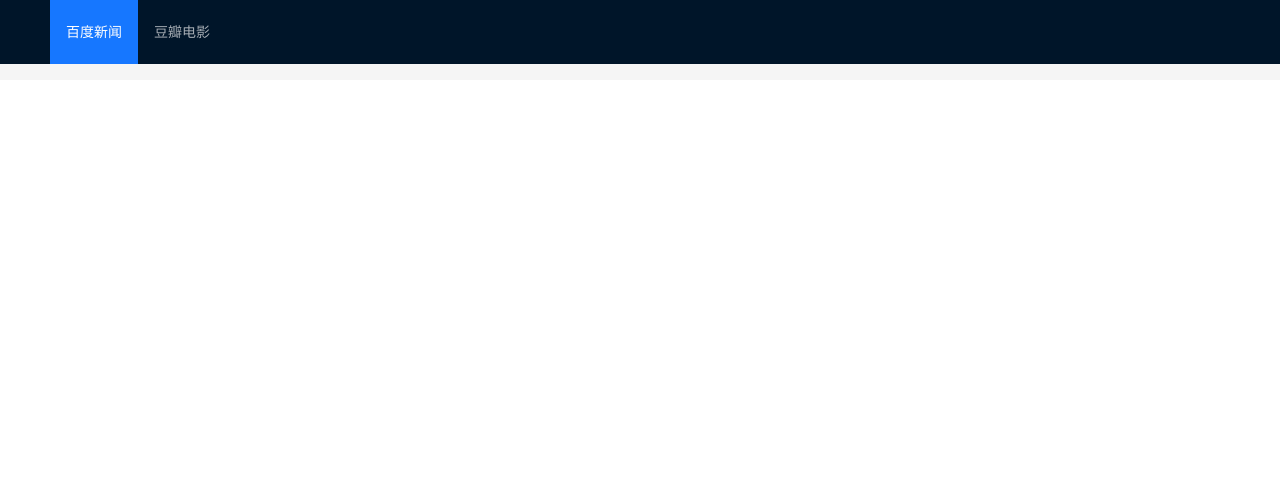
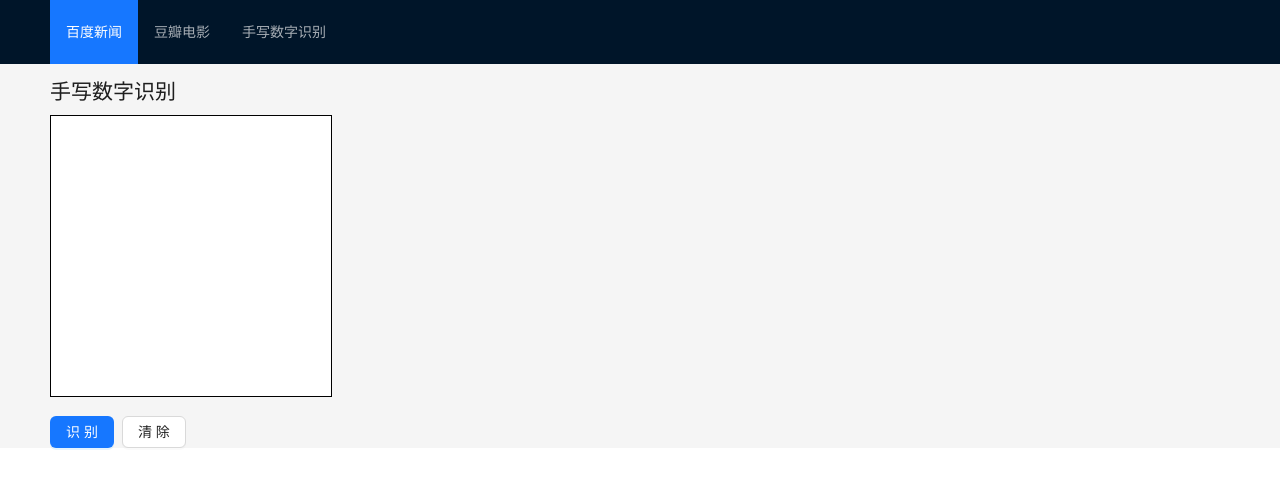
Before and after one commit to AroPlaChannel/crawler-frontend, a React (Create React App) app: page /recognize in a window 1280 px wide. Before the commit this address had no page. Shown: the top 488 px of the page. Built offline with nearby package versions, Linux system fonts and the light colour scheme.

Commit message:
提供用户手写数字并判断功能

```diff
--- a/src/App.js
+++ b/src/App.js
@@ -1,7 +1,10 @@
 import React from 'react';
 import { BrowserRouter as Router, Route, Routes, Link } from 'react-router-dom';
+
 import News from './News';
 import Movies from './Movies';
+import NumberRecognizer from './NumberRecognizer';
+
 import { Layout, Menu } from 'antd';
 import 'antd/dist/reset.css';  //引入Ant Design的全局样式
 
@@ -19,12 +22,16 @@ function App() {
             <Menu.Item key="2">
               <Link to="/movies">豆瓣电影</Link>
             </Menu.Item>
+            <Menu.Item key="3">
+              <Link to="/recognize">手写数字识别</Link>
+            </Menu.Item>
           </Menu>
         </Header>
         <Content style={{ padding: '0 50px', marginTop: '16px' }}>
           <Routes>
             <Route path="/news" element={<News />} />
             <Route path="/movies" element={<Movies />} />
+            <Route path="/recognize" element={<NumberRecognizer />} />
           </Routes>
         </Content>
       </Layout>
--- /dev/null
+++ b/src/NumberRecognizer.js
@@ -0,0 +1,100 @@
+import React, { useRef, useState } from 'react';
+import axios from 'axios';
+import { Button } from 'antd';
+
+const NumberRecognizer = () => {
+  const canvasRef = useRef(null);
+  const [result, setResult] = useState(null);
+  let isDrawing = false;
+
+  const startDrawing = (e) => {
+    isDrawing = true;
+    draw(e);
+  };
+
+  const endDrawing = () => {
+    isDrawing = false;
+    const context = canvasRef.current.getContext('2d');
+    context.beginPath();
+  };
+
+  const draw = (e) => {
+    if (!isDrawing) return;
+    const canvas = canvasRef.current;
+    const context = canvas.getContext('2d');
+    const rect = canvas.getBoundingClientRect();
+
+    context.lineWidth = 20;
+    context.lineCap = 'round';
+    context.strokeStyle = 'black';
+
+    context.lineTo(e.clientX - rect.left, e.clientY - rect.top);
+    context.stroke();
+    context.beginPath();
+    context.moveTo(e.clientX - rect.left, e.clientY - rect.top);
+  };
+
+  const clearCanvas = () => {
+    const canvas = canvasRef.current;
+    const context = canvas.getContext('2d');
+    context.fillStyle = 'white';
+    context.fillRect(0, 0, canvas.width, canvas.height);
+    setResult(null);
+  };
+
+  const recognizeDigit = () => {
+    // 获取画布并缩放为28x28像素
+    const canvas = canvasRef.current;
+    const scaledCanvas = document.createElement('canvas');
+    scaledCanvas.width = 28;
+    scaledCanvas.height = 28;
+    const scaledContext = scaledCanvas.getContext('2d');
+
+    // 将大画布的内容绘制到小画布上
+    scaledContext.drawImage(canvas, 0, 0, 28, 28);
+
+    // 获取像素数据
+    const imageData = scaledContext.getImageData(0, 0, 28, 28);
+    const data = imageData.data;
+
+    const inputs = [];
+    for (let i = 0; i < data.length; i += 4) {
+      // 计算灰度值
+      const grayscale = data[i] * 0.3 + data[i + 1] * 0.59 + data[i + 2] * 0.11;
+      // 反转颜色（黑底白字）
+      const normalized = 255 - grayscale;
+      inputs.push(normalized);
+    }
+
+    axios.post('/api/recognize_digit', { inputs })
+      .then(response => {
+        setResult(response.data.label);
+      })
+      .catch(error => {
+        console.error('Error:', error);
+      });
+  };
+
+  return (
+    <div>
+      <h2>手写数字识别</h2>
+      <canvas
+        ref={canvasRef}
+        width={280}
+        height={280}
+        style={{ border: '1px solid #000', backgroundColor: 'white' }}
+        onMouseDown={startDrawing}
+        onMouseUp={endDrawing}
+        onMouseOut={endDrawing}
+        onMouseMove={draw}
+      />
+      <div style={{ marginTop: '16px' }}>
+        <Button type="primary" onClick={recognizeDigit}>识别</Button>
+        <Button style={{ marginLeft: '8px' }} onClick={clearCanvas}>清除</Button>
+      </div>
+      {result !== null && <h3>识别结果：{result}</h3>}
+    </div>
+  );
+};
+
+export default NumberRecognizer;
```
